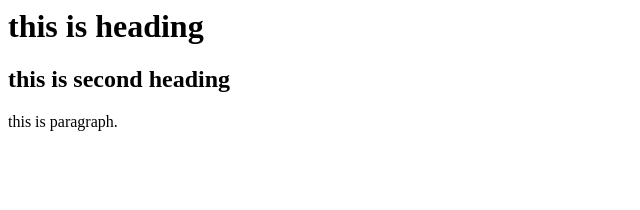
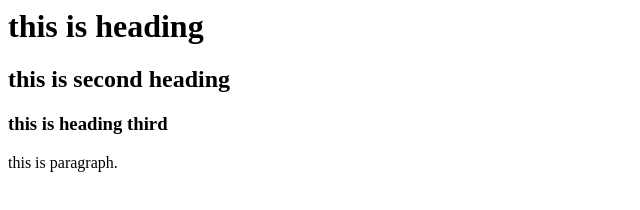
Before and after one commit to sowjisowji/Assignment, a plain HTML site: page index.html in a window 1280 px wide. Shown: the whole page, without its empty margins (0-640 px from the left). Drawn offline with Linux system fonts and the light colour scheme.

Commit message:
add heading

```diff
--- a/index.html
+++ b/index.html
@@ -5,6 +5,7 @@
   <body>
     <h1>this is heading</h1>
     <h2>this is second heading</h2>
+    <h3>this is heading third</h3>
     <p>this is paragraph.</p>
     </body>
     </html>
```
Also changed, not shown: 1 other file.
